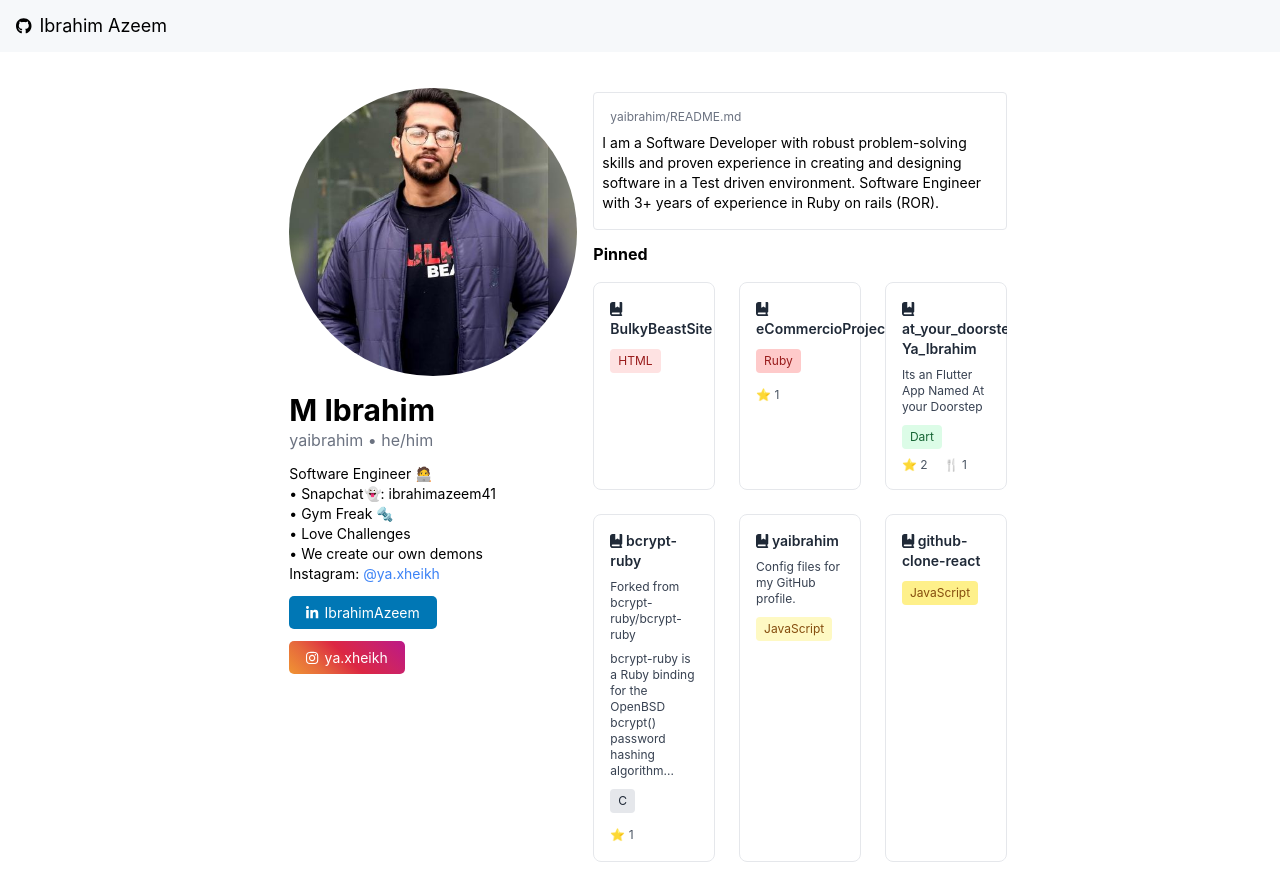
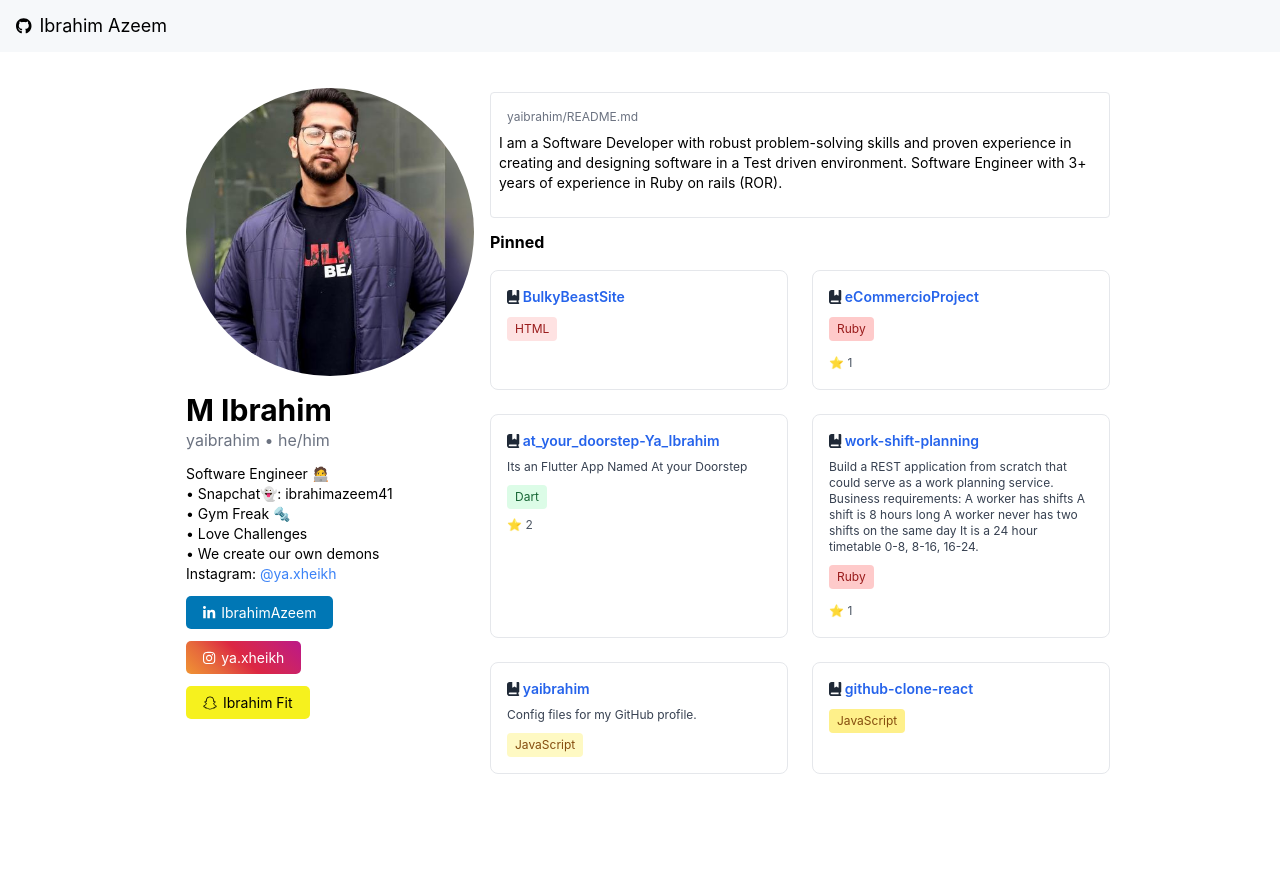
Before and after one commit to yaibrahim/github-clone-react, a React (Create React App) app: page / in a window 1280 px wide. After the commit the page ends 800 px from the top, so only its background shows below. Built offline with nearby package versions, Linux system fonts and the light colour scheme.

Commit message:
make site reponsive with tailwind classes

```diff
--- a/package.json
+++ b/package.json
@@ -5,6 +5,7 @@
   "dependencies": {
     "@fortawesome/fontawesome-svg-core": "^6.5.2",
     "@fortawesome/free-brands-svg-icons": "^6.5.2",
+    "@fortawesome/free-regular-svg-icons": "^6.5.2",
     "@fortawesome/free-solid-svg-icons": "^6.5.2",
     "@fortawesome/react-fontawesome": "^0.2.2",
     "@testing-library/jest-dom": "^5.17.0",
--- a/src/App.js
+++ b/src/App.js
@@ -5,6 +5,7 @@ import SocialButton from "./components/SocialButton";
 import avatar from "../src/assets/avatar2.jpeg";
 import { faLinkedinIn } from "@fortawesome/free-brands-svg-icons";
 import { faInstagram } from "@fortawesome/free-brands-svg-icons";
+import { faSnapchat } from "@fortawesome/free-brands-svg-icons";
 
 function App(props) {
   return (
@@ -13,8 +14,8 @@ function App(props) {
         <NavBar />
         <div className="flex flex-1">
           <main className="bg-white-300 flex-1 p-3 overflow-auto">
-            <div className="text-center flex justify-center p-2">
-              <div className="p-4 text-left">
+            <div className="text-center flex flex-col justify-center p-2 sm:flex-row">
+              <div className="p-4 text-left relative">
                 <img
                   className="block w-72 mb-4"
                   style={{ borderRadius: "100%" }}
@@ -57,15 +58,22 @@ function App(props) {
                       "linear-gradient(45deg, #f09433 0%, #e6683c 25%, #dc2743 50%, #cc2366 75%, #bc1888 100%)",
                   }}
                 />
+                <SocialButton
+                  name=" Ibrahim Fit"
+                  icon={faSnapchat}
+                  link="https://www.snapchat.com/add/ibrahimazeem41"
+                  style={{backgroundColor: "#F6F11E", color: "black"}}
+                  color="black"
+                />
               </div>
 
-              <div className="pt-5 w-full sm:w-3/4 md:w-2/3 lg:w-1/2 xl:w-1/3">
+              <div className="pt-5 w-full sm:w-3/4 md:w-2/3 lg:w-1/2 xl:w-1/2">
                 <div className="border h-auto rounded p-2 text-left">
                   <p className="text-xs p-2 text-gray-500">
                     {" "}
                     yaibrahim/README.md{" "}
                   </p>
-                  <p className="text-sm pb-2">
+                  <p className="text-sm pb-4">
                     I am a Software Developer with robust problem-solving skills
                     and proven experience in creating and designing software in
                     a Test driven environment. Software Engineer with 3+ years
@@ -74,14 +82,14 @@ function App(props) {
                 </div>
                 <div className="container mx-auto">
                   <h1 className="text-m font-bold mb-4 text-left pt-3">Pinned</h1>
-                  <div className="grid grid-cols-1 md:grid-cols-2 lg:grid-cols-3 gap-6 overflow-auto">
-                    <ReposCard name={"BulkyBeastSite"}>
+                  <div className="grid grid-cols-1 md:grid-cols-2 gap-6 overflow-auto">
+                    <ReposCard name={"BulkyBeastSite"} link={"https://github.com/yaibrahim/BulkyBeastSIte"}>
                       <span className="inline-block bg-red-100 text-red-800 text-xs px-2 py-1 rounded">
                         HTML
                       </span>
                     </ReposCard>
 
-                    <ReposCard name={"eCommercioProject"}>
+                    <ReposCard name={"eCommercioProject"} link={"https://github.com/yaibrahim/eCommercioProject"}>
                       <span className="inline-block bg-red-200 text-red-800 text-xs px-2 py-1 rounded">
                         Ruby
                       </span>
@@ -90,7 +98,7 @@ function App(props) {
                       </div>
                     </ReposCard>
 
-                    <ReposCard name={"at_your_doorstep-Ya_Ibrahim"}>
+                    <ReposCard name={"at_your_doorstep-Ya_Ibrahim"} link={"https://github.com/atyourdoorstep/at_your_doorstep-Ya_Ibrahim"}>
                       <p className="text-gray-700 mb-2 text-xs">
                         Its an Flutter App Named At your Doorstep
                       </p>
@@ -99,27 +107,23 @@ function App(props) {
                       </span>
                       <div className="mt-2 flex items-center">
                         <span className="text-gray-600 text-xs mr-4">⭐ 2</span>
-                        <span className="text-gray-600 text-xs">🍴 1</span>
                       </div>
                     </ReposCard>
 
-                    <ReposCard name={"bcrypt-ruby"}>
+                    <ReposCard name={"work-shift-planning"} link="https://github.com/yaibrahim/work-shift-planning">
                       <p className="text-gray-700 mb-2 text-xs">
-                        Forked from bcrypt-ruby/bcrypt-ruby
+                      Build a REST application from scratch that could serve as a work planning service.
+                      Business requirements: A worker has shifts A shift is 8 hours long A worker never has two shifts on the same day It is a 24 hour timetable 0-8, 8-16, 16-24.
                       </p>
-                      <p className="text-gray-700 mb-2 text-xs">
-                        bcrypt-ruby is a Ruby binding for the OpenBSD bcrypt()
-                        password hashing algorithm...
-                      </p>
-                      <span className="inline-block bg-gray-200 text-gray-800 text-xs px-2 py-1 rounded">
-                        C
+                      <span className="inline-block bg-red-200 text-red-800 text-xs px-2 py-1 rounded">
+                        Ruby
                       </span>
                       <div className="mt-2">
                         <span className="text-gray-600 text-xs">⭐ 1</span>
                       </div>
                     </ReposCard>
 
-                    <ReposCard name={"yaibrahim"}>
+                    <ReposCard name={"yaibrahim"} link={"https://github.com/yaibrahim/yaibrahim"}>
                       <p className="text-gray-700 mb-2 text-xs">
                         Config files for my GitHub profile.
                       </p>
@@ -128,7 +132,7 @@ function App(props) {
                       </span>
                     </ReposCard>
 
-                    <ReposCard name={"github-clone-react"}>
+                    <ReposCard name={"github-clone-react"} link={"https://github.com/yaibrahim/github-clone-react"}>
                       <span className="inline-block bg-yellow-200 text-yellow-800 text-xs px-2 py-1 rounded">
                         JavaScript
                       </span>
--- a/src/components/ReposCard.js
+++ b/src/components/ReposCard.js
@@ -1,11 +1,11 @@
 import { FontAwesomeIcon } from "@fortawesome/react-fontawesome";
 import { faBookBookmark } from "@fortawesome/free-solid-svg-icons";
 
-function ReposCard({name, children}) {
+function ReposCard({name, link, children}) {
     return(
         <div class="bg-white p-4 rounded-lg border text-left">
             <h2 class="text-sm font-semibold mb-2 text-gray-800">
-                <FontAwesomeIcon icon={faBookBookmark} color="gray-800" /><FontAwesomeIcon /> {name}
+                <FontAwesomeIcon icon={faBookBookmark} color="gray-800" /><FontAwesomeIcon /> <span className="text-blue-600"><a href={link} target="_blank" rel="noopener noreferrer">{name}</a></span>
             </h2>
             {children}
         </div>
--- a/src/components/SocialButton.js
+++ b/src/components/SocialButton.js
@@ -1,11 +1,11 @@
 import { FontAwesomeIcon } from "@fortawesome/react-fontawesome";
 
-function SocialButton({ name, link, icon, style }) {
+function SocialButton({ name, link, icon, style, color }) {
     return (
       <div className="pt-3">
         <a href={link} target="_blank" rel="noopener noreferrer">
           <button className="social-button" style={style}>
-            <FontAwesomeIcon icon={icon} color="white" className="mr-2" /> {name}
+            <FontAwesomeIcon icon={icon} color={color ? color : "white"} className="mr-2" /> {name}
           </button>
         </a>
       </div>
```
Also changed, not shown: 1 other file (tests, documents, lock files or other folders).
